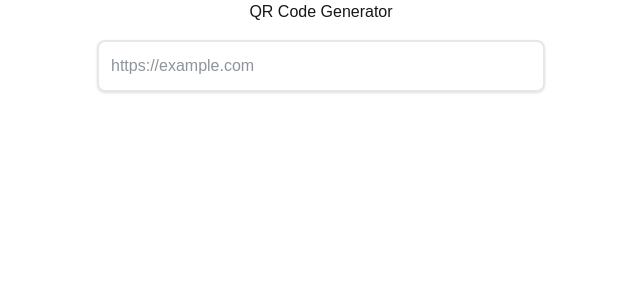
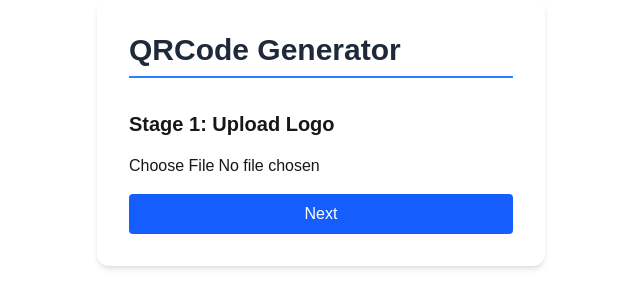
Before and after one commit to mwanavina/qrcodegenerator, a Next.js app: page / in a window 1280 px wide. Shown: the top 308 px of the page, without its empty margins (319-959 px from the left). Built offline with nearby package versions, Linux system fonts and the light colour scheme.

Commit message:
Add react-qrcode-logo dependency and update main page to use MultiStepQR component

```diff
--- a/app/components/DownloadableQR.tsx
+++ b/app/components/DownloadableQR.tsx
@@ -10,7 +10,7 @@ export default function DownloadableQR () {
 
         const pgnUrl = canvas.toDataURL("image/png").replace("image/png", "image/octet-stream");
 
-        let downloadLink = document.createElement("a");
+        const downloadLink = document.createElement("a");
         downloadLink.href = pgnUrl;
         downloadLink.download = "qr-code.png";
         document.body.appendChild(downloadLink);
--- /dev/null
+++ b/app/components/MultiStepQR.tsx
@@ -0,0 +1,89 @@
+'use client';
+import { useState } from 'react';
+import { QRCode } from 'react-qrcode-logo';
+
+export default function MultiStepQR() {
+  const [step, setStep] = useState(1);
+  const [logo, setLogo] = useState<string | undefined>(undefined);
+  const [link, setLink] = useState('');
+
+  // Step 1: Handle Logo Upload
+  const handleLogoUpload = (e: React.ChangeEvent<HTMLInputElement>) => {
+    const file = e.target.files?.[0];
+    if (file) {
+      const reader = new FileReader();
+      reader.onloadend = () => {
+        if (typeof reader.result === 'string') {
+          setLogo(reader.result);
+        }
+      };
+      reader.readAsDataURL(file);
+    }
+  };
+
+  // Final Step: Download Function
+  const downloadQR = () => {
+    const canvas = document.querySelector<HTMLCanvasElement>('#react-qrcode-logo');
+    if (canvas) {
+      const url = canvas.toDataURL('image/png');
+      const link = document.createElement('a');
+      link.download = 'custom-qr.png';
+      link.href = url;
+      link.click();
+    }
+  };
+
+  return (
+    <>
+        <div className="p-8 max-w-md mx-auto bg-white rounded-xl shadow-md">
+        <div className='text-3xl font-bold text-gray-800 mb-8 border-b-2 border-blue-500 pb-2'>
+        QRCode Generator
+      </div>
+      {/* STEP 1: LOGO UPLOAD */}
+      {step === 1 && (
+        <div className="flex flex-col gap-4">
+          <h2 className="text-xl font-bold">Stage 1: Upload Logo</h2>
+          <input type="file" accept="image/*" onChange={handleLogoUpload} />
+          {logo && <img src={logo} alt="Preview" className="w-20 h-20 object-contain border" />}
+          <button onClick={() => setStep(2)} className="bg-blue-600 text-white p-2 rounded">Next</button>
+        </div>
+      )}
+
+      {/* STEP 2: INPUT LINK */}
+      {step === 2 && (
+        <div className="flex flex-col gap-4">
+          <h2 className="text-xl font-bold">Stage 2: Enter Link</h2>
+          <input
+            type="url"
+            placeholder="https://example.com"
+            className="border p-2"
+            value={link}
+            onChange={(e) => setLink(e.target.value)}
+          />
+          <div className="flex gap-2">
+            <button onClick={() => setStep(1)} className="bg-gray-400 text-white p-2 rounded">Back</button>
+            <button onClick={() => setStep(3)} className="bg-blue-600 text-white p-2 rounded flex-1">Generate</button>
+          </div>
+        </div>
+      )}
+
+      {/* STEP 3: PREVIEW & DOWNLOAD */}
+      {step === 3 && (
+        <div className="flex flex-col items-center gap-4">
+          <h2 className="text-xl font-bold">Final Stage: Your QR Code</h2>
+          <QRCode
+            id="react-qrcode-logo"
+            value={link}
+            logoImage={logo}
+            logoWidth={50}
+            ecLevel="H" // High error correction to allow for logo overlay
+            size={250}
+          />
+          <button onClick={downloadQR} className="bg-green-600 text-white p-2 rounded w-full">Download PNG</button>
+          <button onClick={() => setStep(1)} className="text-blue-600 underline">Start Over</button>
+        </div>
+      )}
+    </div>
+    </>
+  );
+}
--- a/app/page.tsx
+++ b/app/page.tsx
@@ -1,9 +1,11 @@
 import DownloadableQR from "./components/DownloadableQR";
+import MultiStepQR from "./components/MultiStepQR";
 import QRCodeGenerator from "./components/QRCodeGenerator";
 
 export default function Home() {
   return (
     // <QRCodeGenerator />
-    <DownloadableQR />
+    // <DownloadableQR />
+    <MultiStepQR />
   );
 }
--- a/package.json
+++ b/package.json
@@ -12,7 +12,8 @@
     "next": "16.1.6",
     "qrcode.react": "^4.2.0",
     "react": "19.2.3",
-    "react-dom": "19.2.3"
+    "react-dom": "19.2.3",
+    "react-qrcode-logo": "^4.0.0"
   },
   "devDependencies": {
     "@tailwindcss/postcss": "^4",
```
Also changed, not shown: 1 other file (tests, documents, lock files or other folders).
